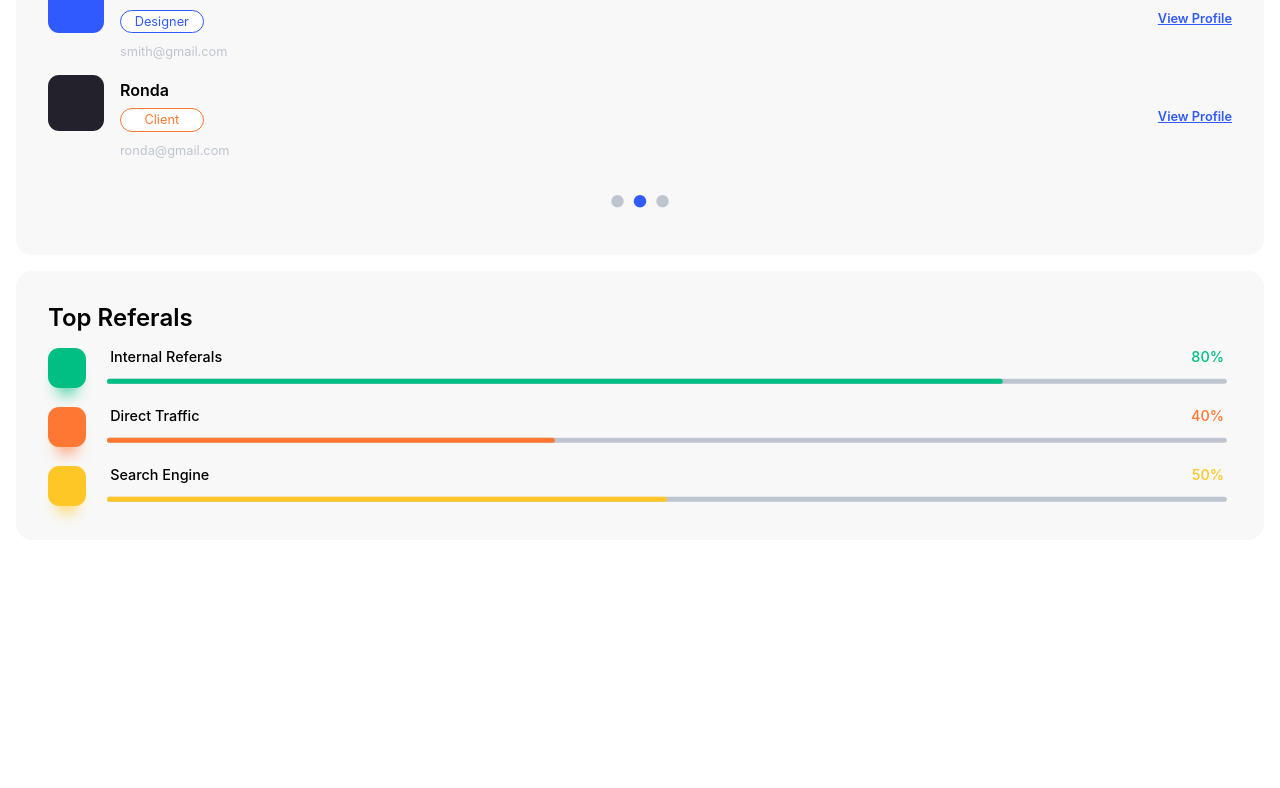
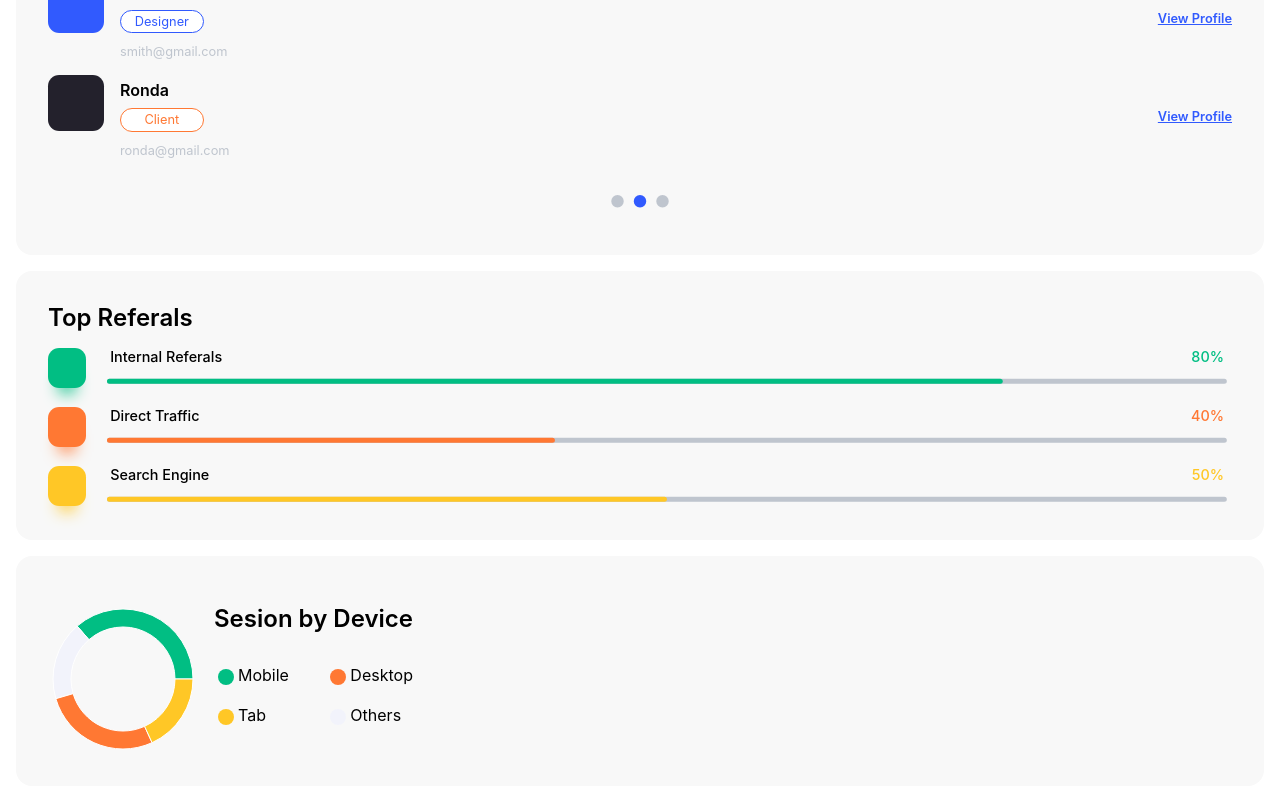
Before and after one commit to cichowlasp/projekt2, a React (Create React App) app: page /#/ in a window 1280 px wide. Shown: the part 2482-3270 px from the top of the page. Before the commit the page ends 3038 px from the top, so only its background shows below. Built offline with nearby package versions, Linux system fonts and the light colour scheme.

Commit message:
added Sesion by Device

```diff
--- a/src/Components/Home/Home.tsx
+++ b/src/Components/Home/Home.tsx
@@ -10,6 +10,7 @@ import Comment from '../Comment/Comment';
 import styled, { ThemeContext } from 'styled-components';
 import User from '../User/User';
 import TopReferals from '../TopReferals/TopReferals';
+import SessionByDevice from '../SessionByDevice/SessionByDevice';
 
 const Home = () => {
 	const theme = useContext(ThemeContext);
@@ -185,6 +186,9 @@ const Home = () => {
 			<Section title='Top Referals'>
 				<TopReferals />
 			</Section>
+			<Section>
+				<SessionByDevice />
+			</Section>
 		</>
 	);
 };
--- /dev/null
+++ b/src/Components/SessionByDevice/SessionByDevice.tsx
@@ -0,0 +1,107 @@
+import React, { useContext } from 'react';
+import { PieChart, Pie, Cell, ResponsiveContainer } from 'recharts';
+import styled, { ThemeContext } from 'styled-components';
+import FiberManualRecordIcon from '@material-ui/icons/FiberManualRecord';
+
+const SessionByDevice = () => {
+	const {
+		colors: { green, yellow, orange, greyLight: grey },
+	} = useContext(ThemeContext);
+	const data = [
+		{ name: 'Group A', value: 400 },
+		{ name: 'Group B', value: 200 },
+		{ name: 'Group C', value: 300 },
+		{ name: 'Group D', value: 200 },
+	];
+	const COLORS = [green, grey, orange, yellow];
+	return (
+		<Wrapper>
+			<div>
+				<ResponsiveContainer width={150} height={150}>
+					<PieChart>
+						<Pie
+							data={data}
+							innerRadius={52}
+							outerRadius={70}
+							dataKey='value'>
+							{data.map((_, index) => (
+								<Cell
+									key={`cell-${index}`}
+									fill={COLORS[index % COLORS.length]}
+								/>
+							))}
+						</Pie>
+					</PieChart>
+				</ResponsiveContainer>
+			</div>
+			<Info>
+				<Title>
+					<div>Sesion by Device</div>
+				</Title>
+				<DotsWrapper>
+					<CategorySeparator>
+						<ActivityChartLegend>
+							<FiberManualRecordIcon htmlColor={green} />
+							Mobile
+						</ActivityChartLegend>
+						<ActivityChartLegend>
+							<FiberManualRecordIcon htmlColor={yellow} />
+							Tab
+						</ActivityChartLegend>
+					</CategorySeparator>
+					<CategorySeparator>
+						<ActivityChartLegend>
+							<FiberManualRecordIcon htmlColor={orange} />
+							Desktop
+						</ActivityChartLegend>
+						<ActivityChartLegend>
+							<FiberManualRecordIcon htmlColor={grey} />
+							Others
+						</ActivityChartLegend>
+					</CategorySeparator>
+				</DotsWrapper>
+			</Info>
+		</Wrapper>
+	);
+};
+
+const Wrapper = styled.div`
+	display: flex;
+	flex-direction: row;
+`;
+
+const Info = styled.div`
+	margin-left: 1rem;
+`;
+
+const Title = styled.div`
+	font-weight: 600;
+	font-size: 1.5rem;
+`;
+
+interface ActivityChartLegendProps {
+	color?: string;
+}
+
+const ActivityChartLegend = styled.span<ActivityChartLegendProps>`
+	display: flex;
+	font-size: 1rem;
+	color: ${(props) => props.color};
+`;
+
+const DotsWrapper = styled.div`
+	display: flex;
+	flex-direction: row;
+	margin-top: 2rem;
+	justify-content: space-between;
+	height: 4rem;
+`;
+
+const CategorySeparator = styled.div`
+	display: flex;
+	flex-direction: column;
+
+	justify-content: space-between;
+`;
+
+export default SessionByDevice;
```
